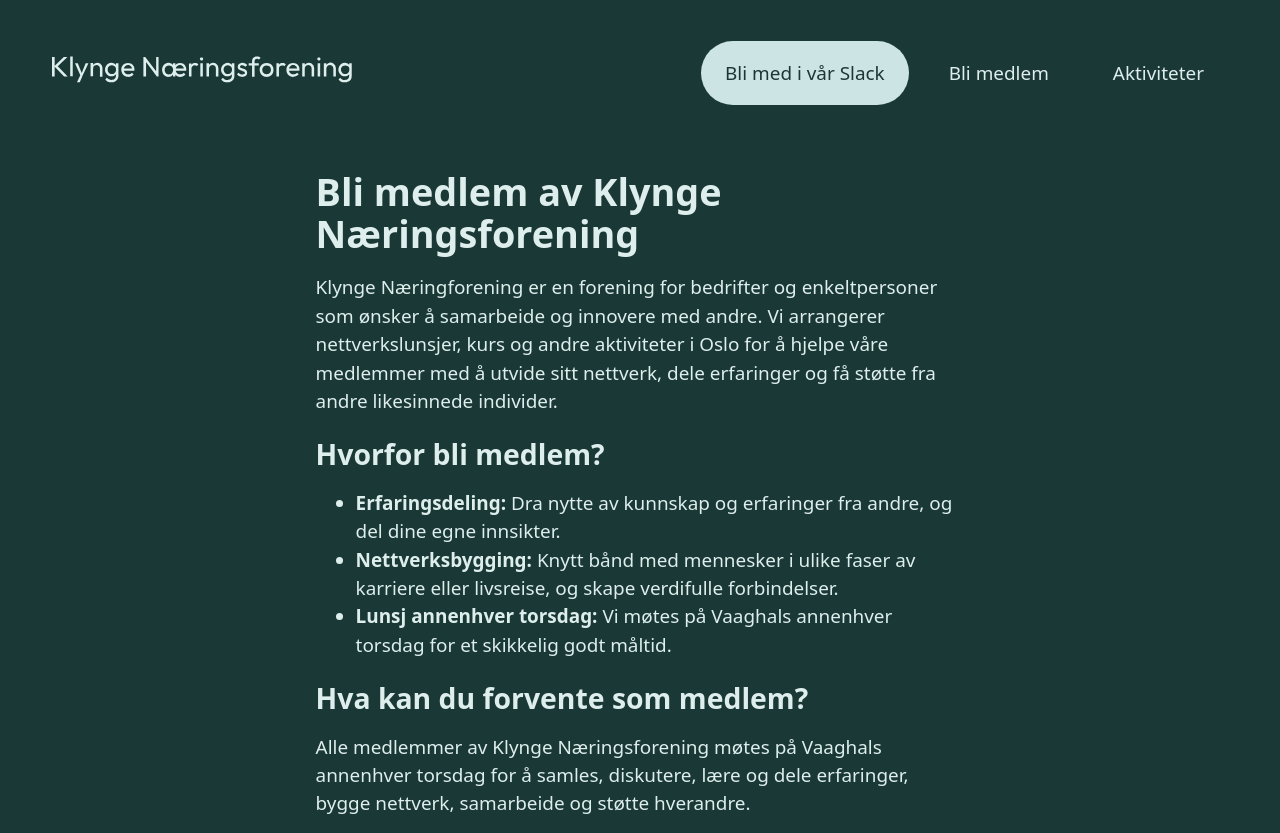
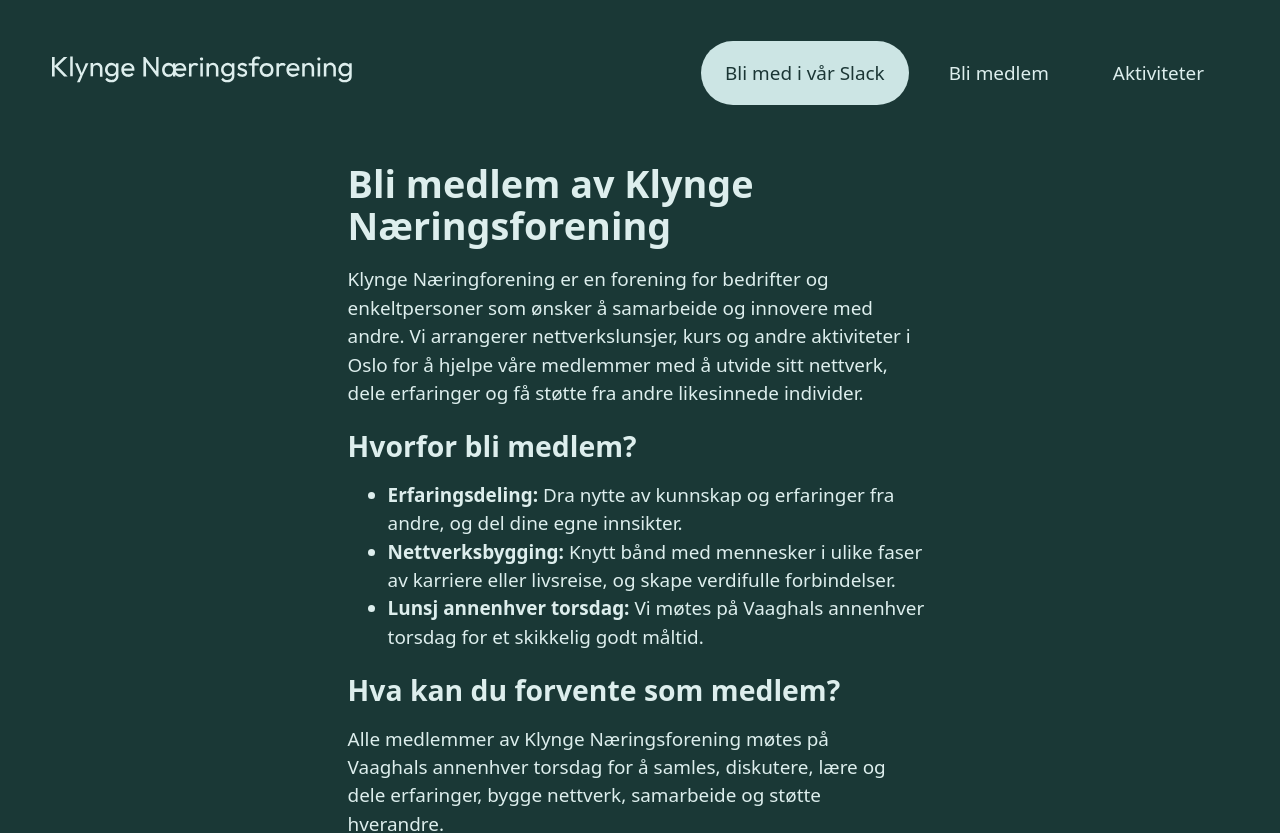
Before and after one commit to klyngeorg/website, an Astro site: page /medlem in a window 1280 px wide. Shown: the top 833 px of the page. Built offline with nearby package versions, Linux system fonts and the light colour scheme; Astro itself is replaced by a stand-in of ours.

Commit message:
small styling improvement

```diff
--- a/src/components/header.astro
+++ b/src/components/header.astro
@@ -37,7 +37,7 @@
     flex-wrap: wrap;
     align-items: center;
     margin-inline: auto;
-    padding-block: 2.5rem;
+    padding-top: 2.5rem;
     padding-inline: 2rem;
     max-width: var(--container-width);
     gap: 2rem;
--- a/src/components/md.astro
+++ b/src/components/md.astro
@@ -97,6 +97,7 @@ const { frontmatter } = Astro.props;
   .container {
     max-width: 60ch;
     margin-inline: auto;
+    padding: 2rem;
   }
 
   :global(.btn) {
```
